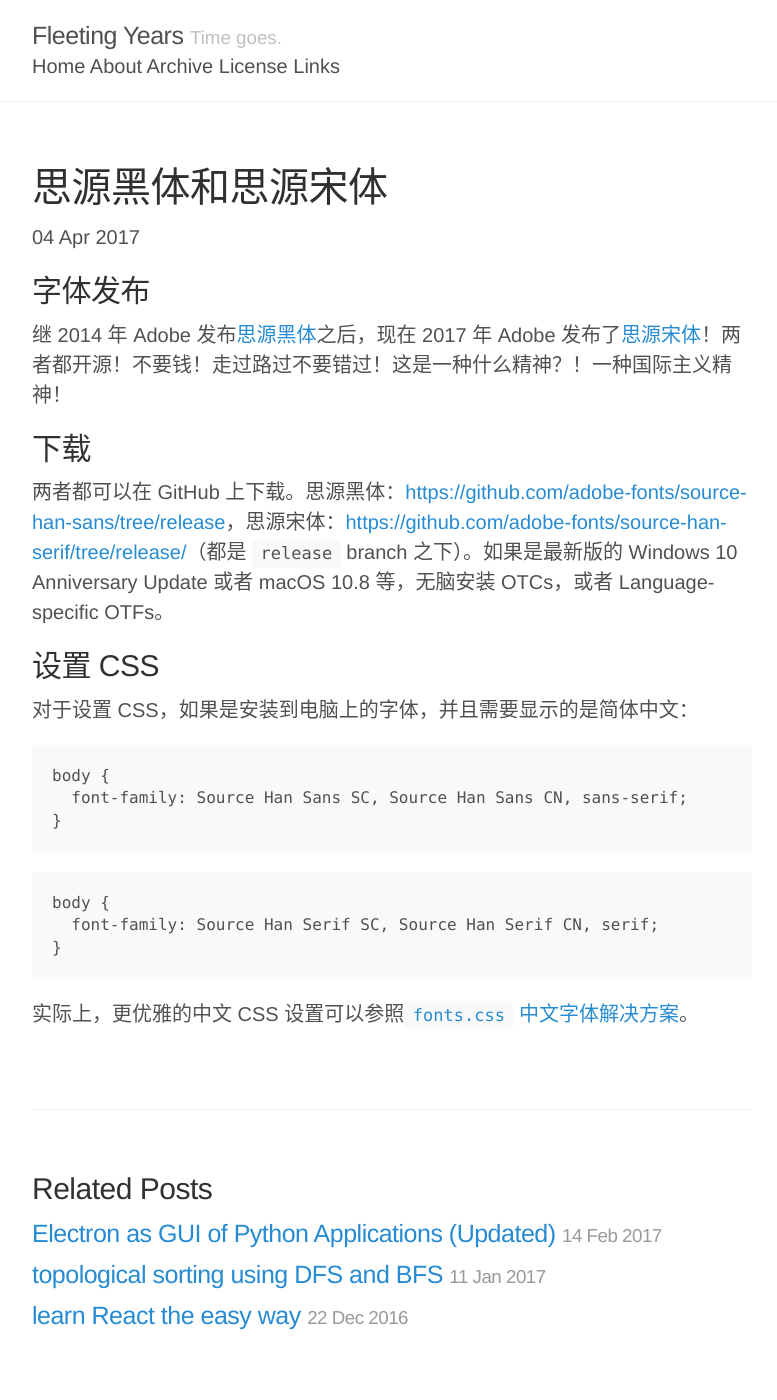
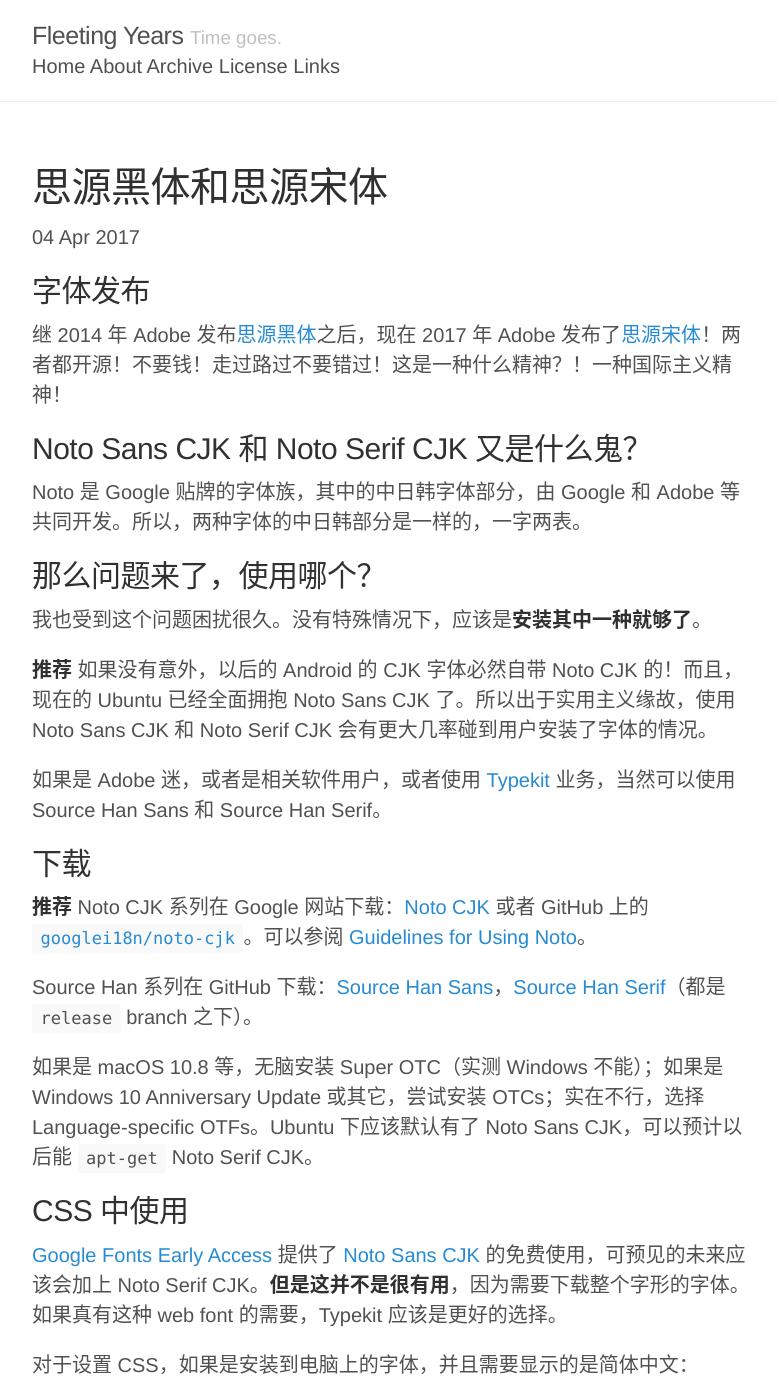
Before and after one commit to fyears/fyears.github.io, a Jekyll site: the page built from _posts/2017-04-04-source-han-sans-and-source-han-serif.md, in a window 1280 px wide and 1400 px high. Shown: the whole window, without its empty margins (248-1025 px from the left). Built offline with Jekyll 4.4.1, drawn with Linux system fonts in a browser that asks for light colours; formulas are drawn with MathJax 3; comment, search, counter and statistics services are not loaded; some of the changed text lies outside the part shown.

Commit message:
polish post about source han serif

````diff
--- a/_posts/2017-04-04-source-han-sans-and-source-han-serif.md
+++ b/_posts/2017-04-04-source-han-sans-and-source-han-serif.md
@@ -12,23 +12,75 @@
 
 继 2014 年 Adobe 发布[思源黑体](https://blog.typekit.com/alternate/source-han-sans-chs/)之后，现在 2017 年 Adobe 发布了[思源宋体](https://source.typekit.com/source-han-serif/cn/)！两者都开源！不要钱！走过路过不要错过！这是一种什么精神？！一种国际主义精神！
 
+## Noto Sans CJK 和 Noto Serif CJK 又是什么鬼？
+
+Noto 是 Google 贴牌的字体族，其中的中日韩字体部分，由 Google 和 Adobe 等共同开发。所以，两种字体的中日韩部分是一样的，一字两表。
+
+## 那么问题来了，使用哪个？
+
+我也受到这个问题困扰很久。没有特殊情况下，应该是**安装其中一种就够了**。
+
+**推荐** 如果没有意外，以后的 Android 的 CJK 字体必然自带 Noto CJK 的！而且，现在的 Ubuntu 已经全面拥抱 Noto Sans CJK 了。所以出于实用主义缘故，使用 Noto Sans CJK 和 Noto Serif CJK 会有更大几率碰到用户安装了字体的情况。
+
+如果是 Adobe 迷，或者是相关软件用户，或者使用 [Typekit](https://typekit.com/) 业务，当然可以使用 Source Han Sans 和 Source Han Serif。
+
 ## 下载
 
-两者都可以在 GitHub 上下载。思源黑体：<https://github.com/adobe-fonts/source-han-sans/tree/release>，思源宋体：<https://github.com/adobe-fonts/source-han-serif/tree/release/>（都是 `release` branch 之下）。如果是最新版的 Windows 10 Anniversary Update 或者 macOS 10.8 等，无脑安装 OTCs，或者 Language-specific OTFs。
+**推荐** Noto CJK 系列在 Google 网站下载：[Noto CJK](https://www.google.com/get/noto/help/cjk/) 或者 GitHub 上的 [`googlei18n/noto-cjk`](https://github.com/googlei18n/noto-cjk)。可以参阅 [Guidelines for Using Noto](https://www.google.com/get/noto/help/guidelines/)。
 
-## 设置 CSS
+Source Han 系列在 GitHub 下载：[Source Han Sans](https://github.com/adobe-fonts/source-han-sans/tree/release)，[Source Han Serif](https://github.com/adobe-fonts/source-han-serif/tree/release/)（都是 `release` branch 之下）。
+
+如果是 macOS 10.8 等，无脑安装 Super OTC（实测 Windows 不能）；如果是 Windows 10 Anniversary Update 或其它，尝试安装 OTCs；实在不行，选择 Language-specific OTFs。Ubuntu 下应该默认有了 Noto Sans CJK，可以预计以后能 `apt-get` Noto Serif CJK。
+
+## CSS 中使用
+
+[Google Fonts Early Access](https://fonts.google.com/earlyaccess) 提供了 [Noto Sans CJK](https://fonts.google.com/earlyaccess#Noto+Sans+SC) 的免费使用，可预见的未来应该会加上 Noto Serif CJK。**但是这并不是很有用**，因为需要下载整个字形的字体。如果真有这种 web font 的需要，Typekit 应该是更好的选择。
 
 对于设置 CSS，如果是安装到电脑上的字体，并且需要显示的是简体中文：
 
 ```css
+/*
+@import url(https://fonts.googleapis.com/earlyaccess/notosanssc.css);
+*/
+
 body {
-  font-family: Source Han Sans SC, Source Han Sans CN, sans-serif;
+  font-family: Noto Sans CJK SC, Source Han Sans SC, Source Han Sans CN, sans-serif;
 }
 ```
 ```css
 body {
-  font-family: Source Han Serif SC, Source Han Serif CN, serif;
+  font-family: Noto Serif CJK SC, Source Han Serif SC, Source Han Serif CN, serif;
 }
 ```
 
-实际上，更优雅的中文 CSS 设置可以参照[`fonts.css` 中文字体解决方案](https://zenozeng.github.io/fonts.css/)。
+实际上，更完整的，考虑到各个系统的中文 CSS 设置可以参照[`fonts.css` 中文字体解决方案](https://zenozeng.github.io/fonts.css/)。
+
+## $\LaTeX$ 中使用
+
+$\LaTeX$ 的中文设置强烈[推荐](https://www.fyears.org/2015/06/latex-config-chinese.html) `xelatex` + `ctex` 的组合。尽管如此，这也是一个天坑。🙄
+
+首先更新字体缓存：
+
+```bash
+# fc-cache # in the font directory
+fc-list :lang=zh
+```
+
+然后设置各种字体：
+
+```latex
+%!TEX program = xelatex
+\documentclass[UTF8]{ctexart}
+\setCJKmainfont{Noto Serif CJK SC}
+\setCJKsansfont{Noto Sans CJK SC}
+\begin{document}
+\section{这是一个章节标题}
+这个文档有中文版式和自动的字体配置。
+\end{document}
+```
+
+记得用 `xelatex` 编译：
+
+```bash
+xelatex doc.tex
+```
````
